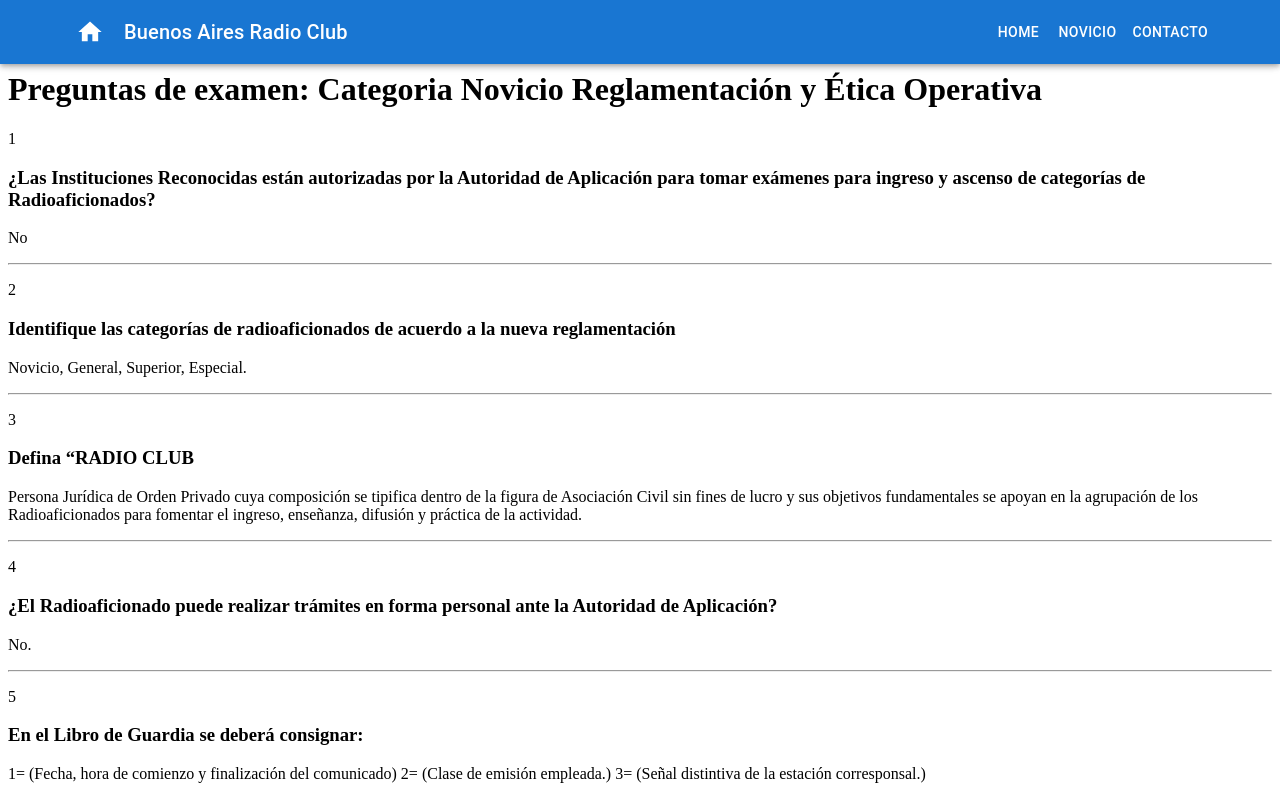
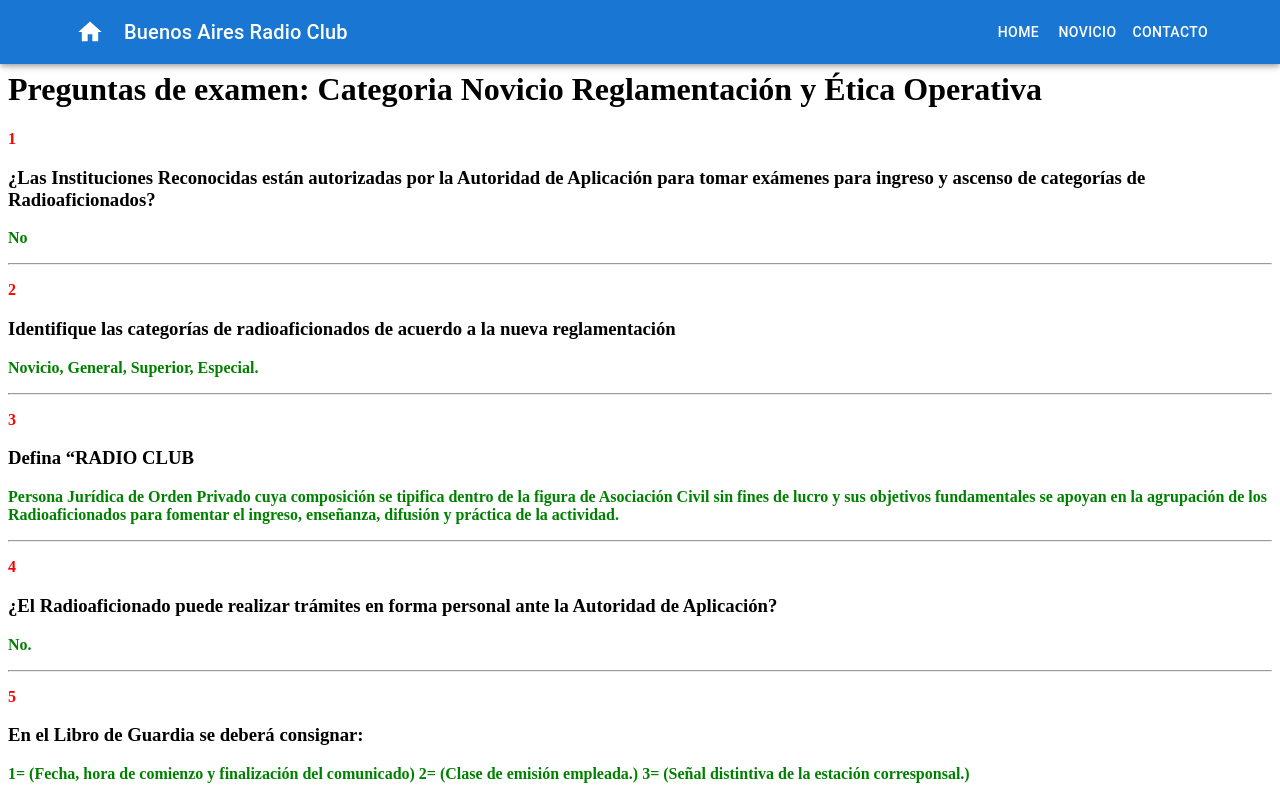
Before and after one commit to ltiisidii/rf-examen-react, a React (Create React App) app in the folder lu4bb-examen/: page /info-reglamentacion in a window 1280 px wide. Shown: the top 797 px of the page. Built offline with nearby package versions, Linux system fonts and the light colour scheme.

Commit message:
colores y negritas en reglamentacion y tecnica

```diff
--- a/lu4bb-examen/src/component/InfoReglamentacion.js
+++ b/lu4bb-examen/src/component/InfoReglamentacion.js
@@ -8,9 +8,9 @@ const InfoReglamentacion = () => {
       {facts.map((fact, index) => (
         <div key={fact.id}>
           {index > 0 && <hr />} {/* Separador visible */}
-          <p>{fact.id}</p> {/* Mostrar el ID */}
+          <p style={{ color: 'red', fontSize: '16px', fontWeight: 'bold' }}>{fact.id}</p> {/* Mostrar el ID */}
           <h3>{fact.title}</h3>
-          <p>{fact.content}</p>
+          <p style={{ color: 'Green', fontSize: '16px', fontWeight: 'bold' }}>{fact.content}</p>
         </div>
       ))}
     </div>
--- a/lu4bb-examen/src/component/InfoTecnica.js
+++ b/lu4bb-examen/src/component/InfoTecnica.js
@@ -8,9 +8,9 @@ const InfoTecnica = () => {
       {facts.map((fact, index) => (
         <div key={fact.id}>
           {index > 0 && <hr />} {/* Separador visible */}
-          <p>{fact.id}</p> {/* Mostrar el ID */}
+          <p style={{ color: 'red', fontSize: '16px', fontWeight: 'bold' }}>{fact.id}</p> {/* Mostrar el ID */}
           <h3>{fact.title}</h3>
-          <p>{fact.content}</p>
+          <p style={{ color: 'Green', fontSize: '16px', fontWeight: 'bold' }}>{fact.content}</p>
         </div>
       ))}
     </div>
```
